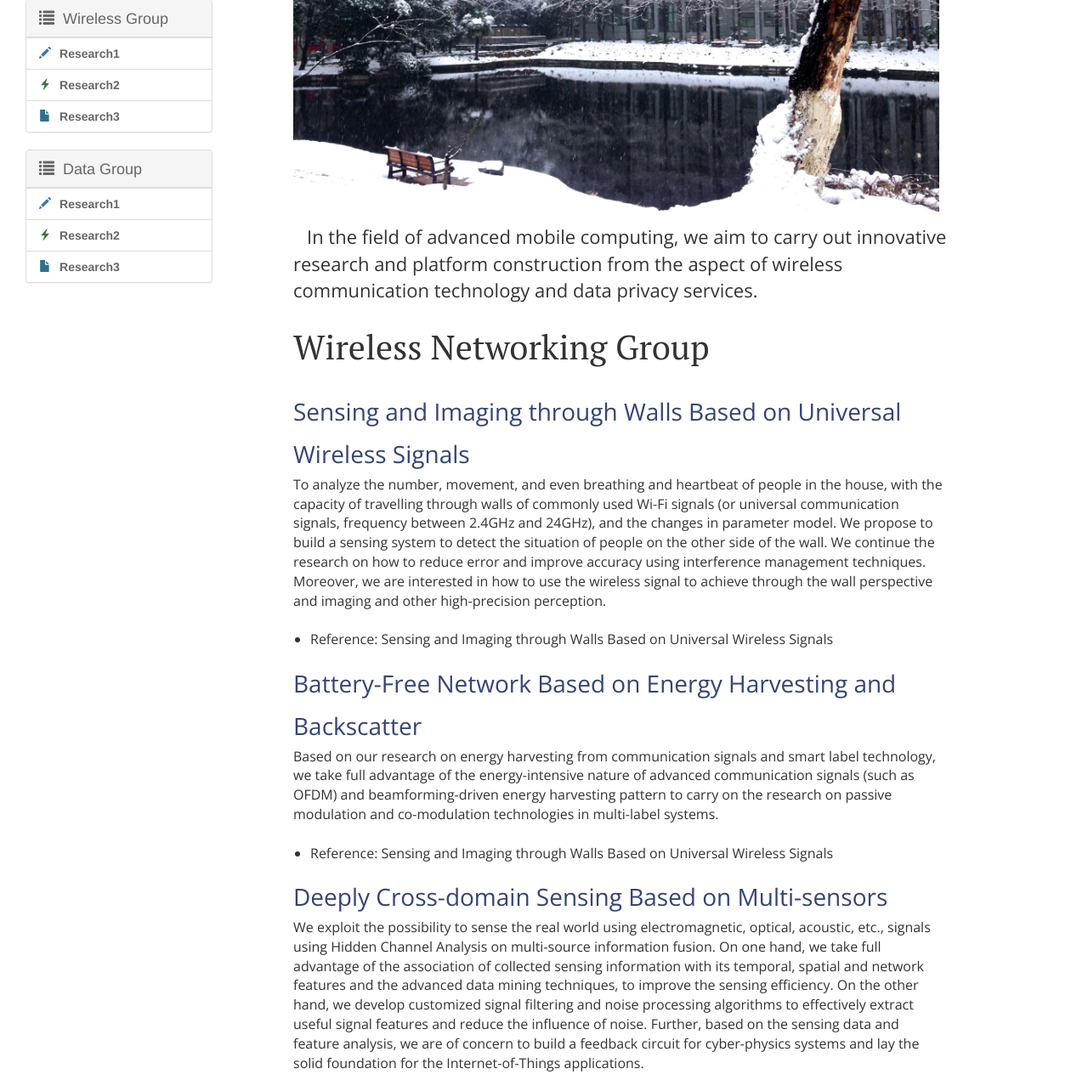
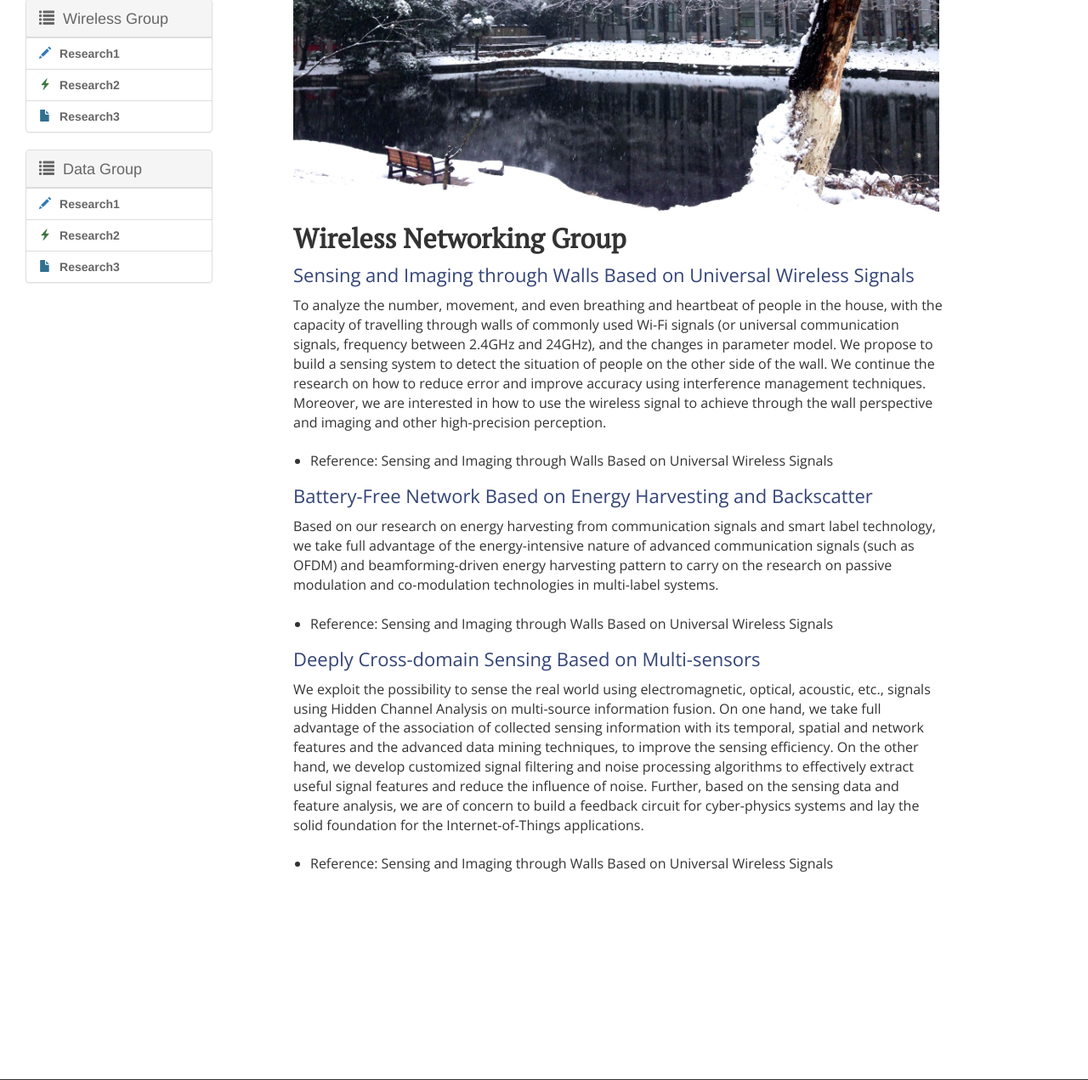
Before and after one commit to USTC-LIKE/USTC-LIKE-flask, a Flask app: page /research in a window 1280 px wide. Shown: the part 101-1372 px from the top of the page at 85% size. Run offline with Flask 2, Linux system fonts and the light colour scheme; some libraries are stand-ins or nearby versions; some web fonts are replaced.

Commit message:
beautify

```diff
--- a/app/static/css/my.css
+++ b/app/static/css/my.css
@@ -659,10 +659,22 @@ div.tail-cont ul li {
 
 .hometitle_Small {
     font-family: PT Serif,times new roman, sans serif;
-    font-size: 40px;
+    font-size: 32px;
+    padding-bottom: 10px;
+    font-weight: bold;
     /*color: #335599;
     margin-bottom: 20px;*/
 }
+
+.bigtitle {
+    font-family: PT Serif,times new roman, sans serif;
+    font-size: 32px;
+    padding-bottom: 12px;
+    font-weight: bold;
+    /*color: #335599;
+    margin-bottom: 20px;*/
+}
+
 
 .job_title {
     font-family: PT Serif,times new roman, sans serif;
@@ -899,17 +911,19 @@ div.tail-cont ul li {
 }
 
 .littletitle {
-    font-size: 28px;
+    font-size: 22px;
     font-family: Open Sans;
     color: #334477;
-    line-height: 50px;
+    line-height: 30px;
+    padding-bottom: 10px;
 }
 
 .job_littletitle {
-    font-size: 24px;
+    font-size: 22px;
     font-family: Open Sans;
     color: #334477;
-    line-height: 50px;
+    line-height: 30px;
+    padding-bottom: 10px;
 }
 
 .content {
--- a/app/templates/research.html
+++ b/app/templates/research.html
@@ -67,13 +67,13 @@
 
 {%block text%}
 <img alt="head" width="760px" height="250px" src="../static/res/img/snow-hefei-spec.jpg"> <br> <br>
-
+<!--
                                         <div class="introtxt">
                                             <p>In the field of advanced mobile computing, we aim to carry out innovative research and platform construction from the aspect of wireless communication technology and data privacy services.</p>
                                         </div> <br><br>
+    -->
 
-
-                                <h3 class="hometitle_Small"><a href="WirelessGroup.html">Wireless Networking Group</a></h3> <br><br>
+                                <h3 class="hometitle_Small">Wireless Networking Group</h3>
 
                                 <h4 class="littletitle">
                                 Sensing and Imaging through Walls Based on Universal Wireless Signals
```
